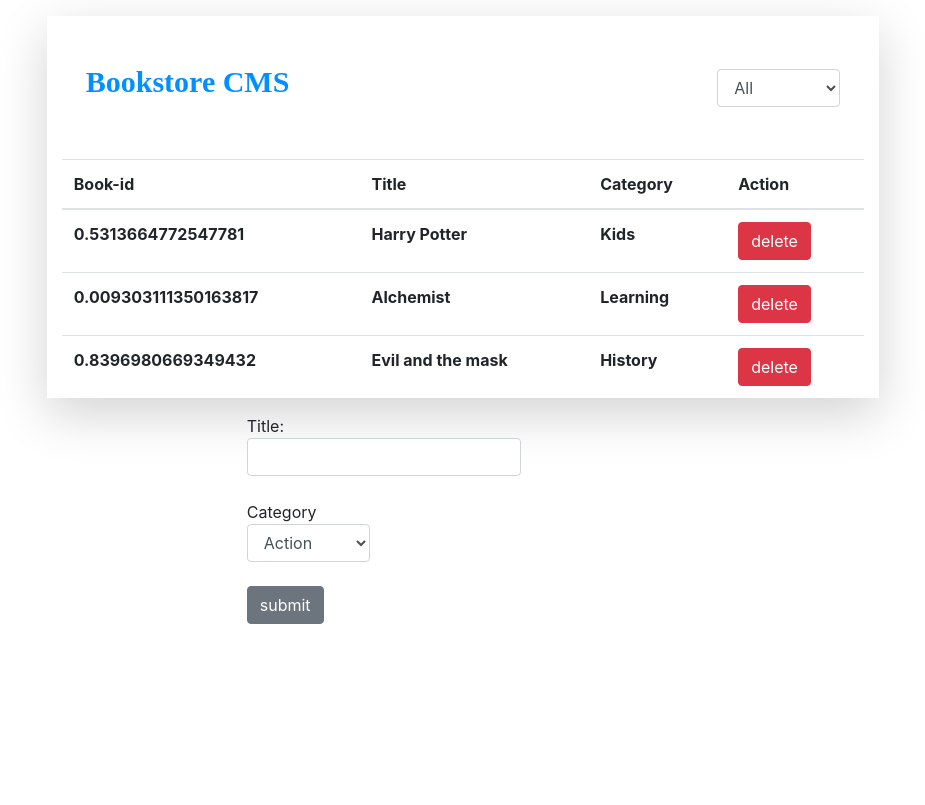
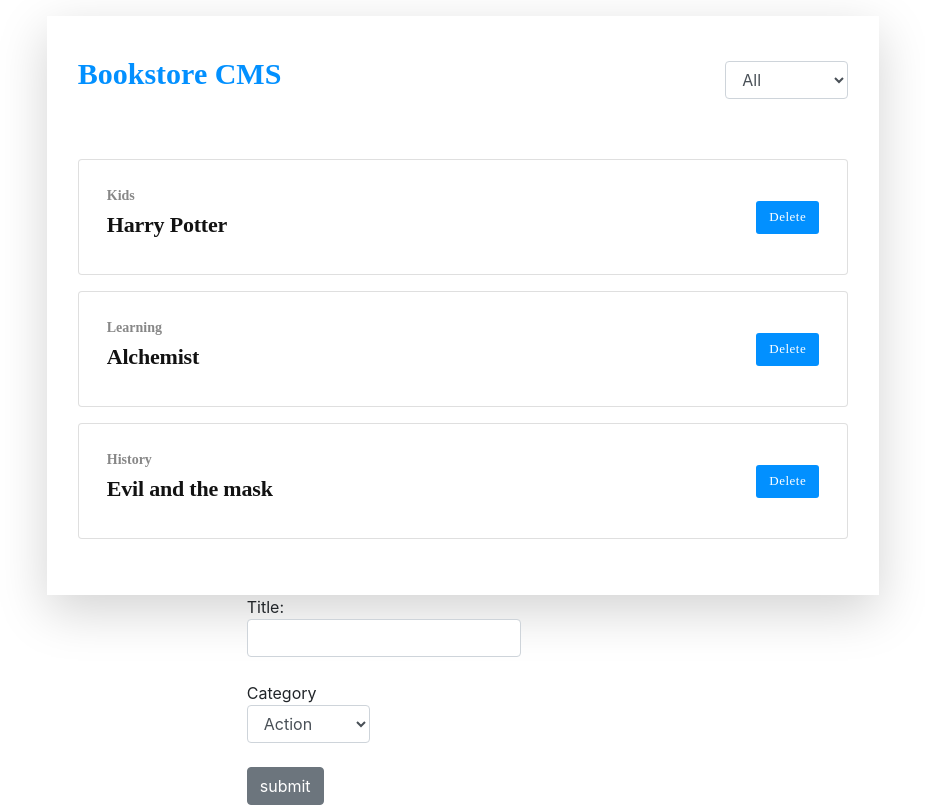
Before and after one commit to juzQrios/Bookstore, a React (Create React App) app: page / in a window 1280 px wide. Shown: the whole page, without its empty margins (177-1102 px from the left). Built offline with nearby package versions, Linux system fonts and the light colour scheme.

Commit message:
added: styling to the main body of page

```diff
--- a/src/components/Book.js
+++ b/src/components/Book.js
@@ -3,12 +3,22 @@ import PropTypes from 'prop-types';
 
 function Book({ book, clickDelete }) {
   return (
-    <tr>
-      <th scope="col">{ book.id }</th>
-      <th scope="col">{ book.title }</th>
-      <th scope="col">{book.category}</th>
-      <th scope="col"><button type="button" className="btn btn-danger" onClick={() => clickDelete(book.id)}>delete</button></th>
-    </tr>
+    <div className="card p-2 m-3">
+      <div className="card-body d-flex justify-content-between align-items-center">
+        <div>
+          <h4>{book.category}</h4>
+          <h2>{book.title}</h2>
+        </div>
+        <div>
+          <button
+            type="button"
+            className="btn mainColor"
+            onClick={() => clickDelete(book.id)}>
+            Delete
+          </button>
+        </div>
+      </div>
+    </div>
   );
 }
 Book.propTypes = {
--- a/src/containers/BooksList.js
+++ b/src/containers/BooksList.js
@@ -22,26 +22,16 @@ function BooksList({
   const visible = getVisibleBooks(books, filter);
   return (
     <div className="container BooksList">
-      <div className="mx-auto col-9 shadow-lg mt-3">
-        <div className="p-4">
+      <div className="mx-auto col-9 shadow-lg mt-3 ">
+        <div className="p-3">
           <Header onFilterChange={handleFilterChange} />
-        </div>
-        <table className="table">
-          <thead>
-            <tr>
-              <th scope="col">Book-id</th>
-              <th scope="col">Title</th>
-              <th scope="col">Category</th>
-              <th scope="col">Action</th>
-            </tr>
-          </thead>
-          <tbody>
+        </div >
             {
               visible.map(book => <Book clickDelete={handleRemoveBook} key={book.id} book={book} />)
-            }
-          </tbody>
-        </table>
+        }
+        <div className="clearfix"></div>
       </div>
+
     </div>
   );
 }
--- a/src/index.css
+++ b/src/index.css
@@ -15,3 +15,46 @@
   letter-spacing: normal;
   color: #0290ff;
 }
+h2{
+  font-family: RobotoSlab;
+  font-size: 22px;
+  font-weight: bold;
+  font-stretch: normal;
+  font-style: normal;
+  line-height: normal;
+  letter-spacing: -0.2px;
+  color: #121212;
+}
+h4{
+  opacity: 0.5;
+  font-family: Montserrat;
+  font-size: 14px;
+  font-weight: bold;
+  font-stretch: normal;
+  font-style: normal;
+  line-height: normal;
+  letter-spacing: normal;
+   color: #121212;
+}
+.mainColor{
+  background-color: #0290ff;
+  border-radius: 3px;
+  height: 33px;
+  color: #fff;
+  font-family: RobotoSlab;
+  font-size: 13px;
+  font-weight: 300;
+  font-stretch: normal;
+  font-style: normal;
+  line-height: normal; letter-spacing: 0.5px;
+  text-align: center;
+}
+
+.mainColor:hover {
+  background-color: #26a1ff;
+  color: #fff;
+}
+.clearfix{
+  width: 100%;
+  height: 40px;
+}
```
